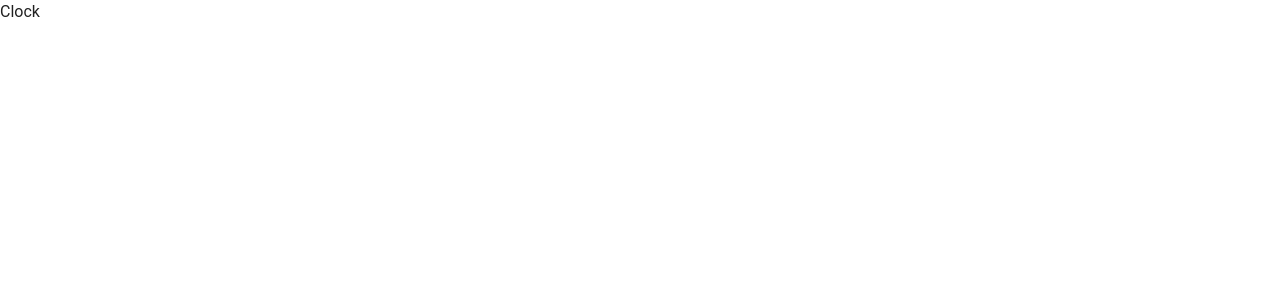
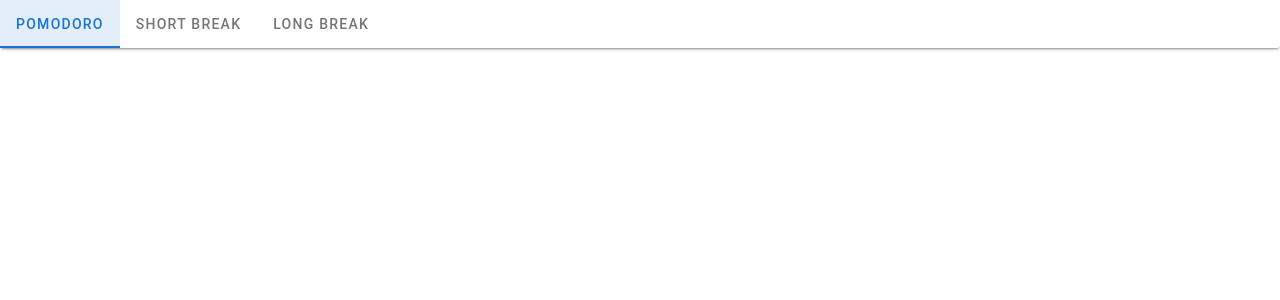
Before and after one commit to fabloliv/freecodecamp-pomodoro-clock, a Vue app: page / in a window 1280 px wide. Shown: the top 300 px of the page. Built offline with nearby package versions, Linux system fonts and the light colour scheme; the HTML template or start-up script is replaced by a standard one.

Commit message:
Create Tabs component

```diff
--- a/src/components/Pomodoro.vue
+++ b/src/components/Pomodoro.vue
@@ -1,3 +1,23 @@
 <template>
-  <div>Clock</div>
+  <v-card>
+    <v-tabs v-model="timerType">
+      <v-tab
+        v-for="tab in tabTitles"
+        :key="tab"
+      >
+        {{ tab }}
+      </v-tab>
+    </v-tabs>
+  </v-card>
 </template>
+
+<script>
+export default {
+  data() {
+    return {
+        timerType: 0,
+        tabTitles: ['Pomodoro', 'Short Break', 'Long Break']
+    }
+  }
+}
+</script>
```
